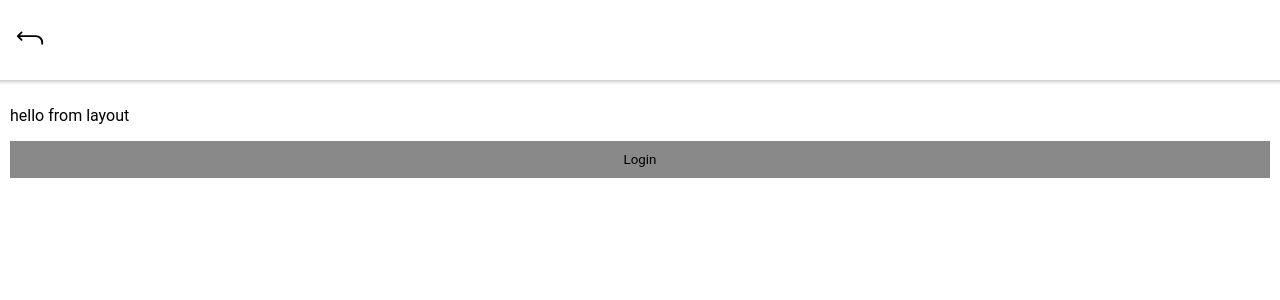
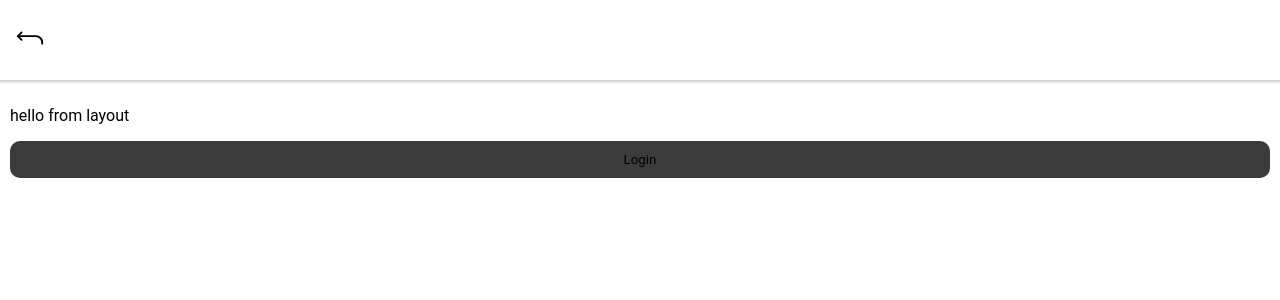
Before and after one commit to zilahir/R0334-3007-Labwork6, a React (Create React App) app: page /login in a window 1280 px wide. Shown: the top 300 px of the page. Built offline with nearby package versions, Linux system fonts and the light colour scheme.

Commit message:
adjusting layout component

```diff
--- a/src/components/Button/Button.module.scss
+++ b/src/components/Button/Button.module.scss
@@ -5,6 +5,7 @@
     .buttonGeneric {
         width: $button-width;
         height: $button-height;
+        border-radius: $button-border-radius;
 
         &.filled {
             background: $button-bg-filled;
--- a/src/components/Layout/Layout.module.scss
+++ b/src/components/Layout/Layout.module.scss
@@ -1,6 +1,10 @@
 .layoutRootContainer {
+    display: flex;
+    flex-direction: column;
+    flex: 1;
 
     .layoutInnerContainer {
         padding: 10px;
+        flex: 1;
     }
 }
--- /dev/null
+++ b/src/pages/Login/Login.module.scss
@@ -0,0 +1,4 @@
+.loginRootContainer {
+    flex: 1;
+    justify-content: flex-end;
+}
--- a/src/pages/Login/index.tsx
+++ b/src/pages/Login/index.tsx
@@ -1,10 +1,13 @@
 import { ReactElement } from "react"
+
 import Button from "../../components/Button"
 import Layout from "../../components/Layout"
 
+import styles from "./Login.module.scss";
+
 const Login = (): ReactElement => (
     <Layout>
-        <div>
+        <div className={styles.loginRootContainer}>
             <Button
                 label="Login"
                 onClick={(): void => alert("login")}
--- a/src/styles/_variables.scss
+++ b/src/styles/_variables.scss
@@ -1,6 +1,7 @@
 /* BUTTONS */
 
-$button-bg-filled: rgba(#151515, 0.5);
+$button-bg-filled: rgba(#3b3b3b, 1);
 $button-bg-outlined: transparent;
 $button-width: 100%;
 $button-height: 37px;
+$button-border-radius: 10px;
```
